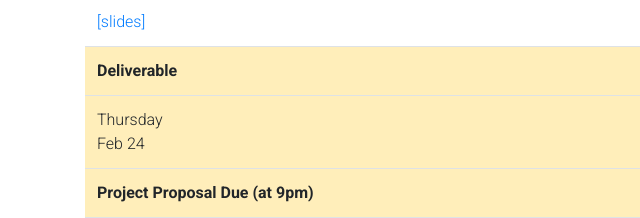
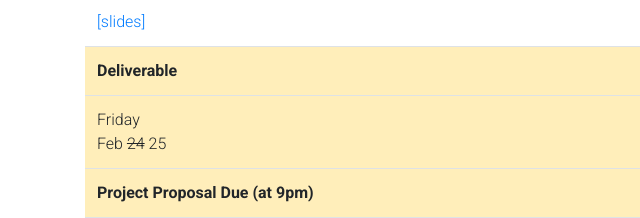
Before and after one commit to kylebradbury/ids705_sp2022, a plain HTML site: page syllabus.html in a window 1280 px wide. Shown: the part 5909-6127 px from the top of the page, 0-640 px from the left. Drawn offline with nearby package versions, Linux system fonts and the light colour scheme.

Commit message:
updated assignment 4

```diff
--- a/syllabus.html
+++ b/syllabus.html
@@ -316,7 +316,7 @@
 
   <tr class="table-warning">
     <td><b>Deliverable</b></td>
-    <td class="date"> Thursday <br> Feb 24 </td>
+    <td class="date"> Friday <br> Feb <s>24</s> 25 </td>
     <td><b>Project Proposal Due (at 9pm)</b></td>
     <td></td>
     <td>
```
Also changed, not shown: 1 other file.
